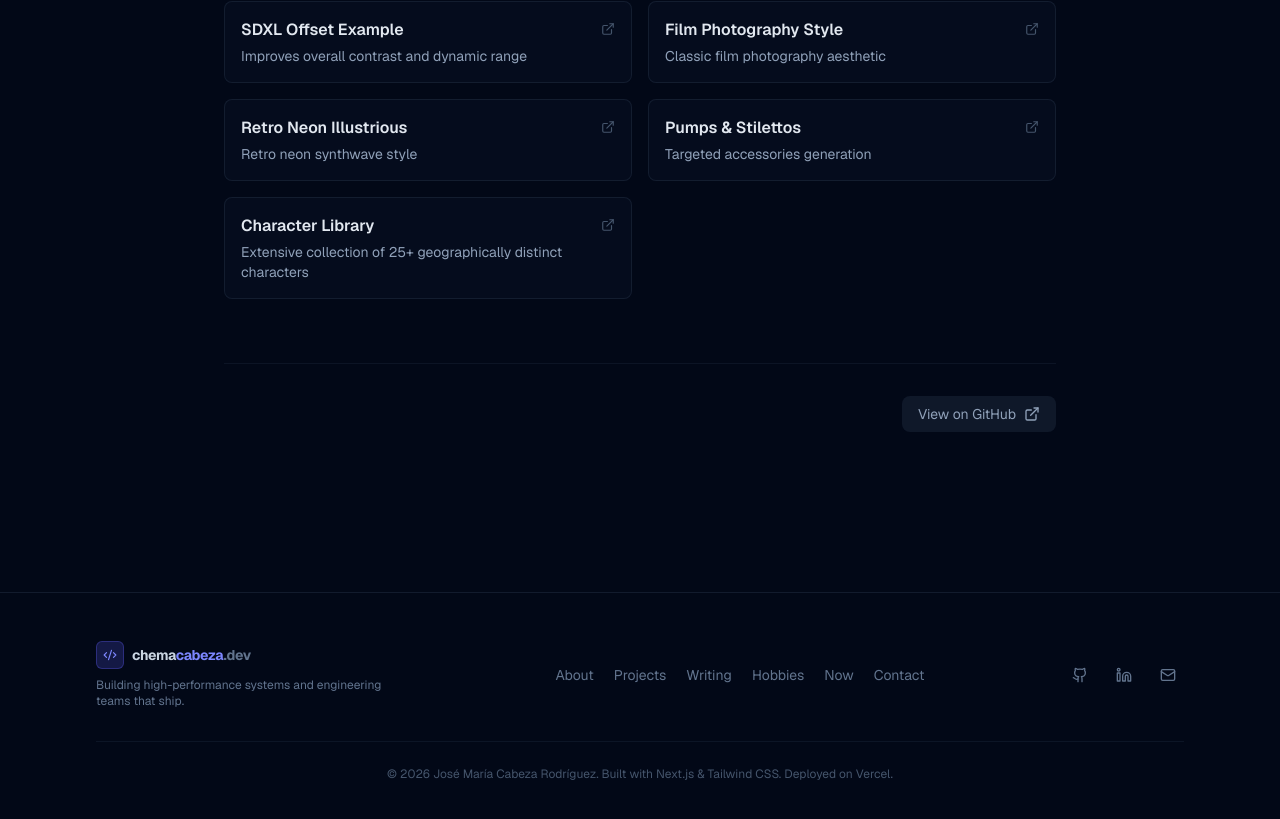
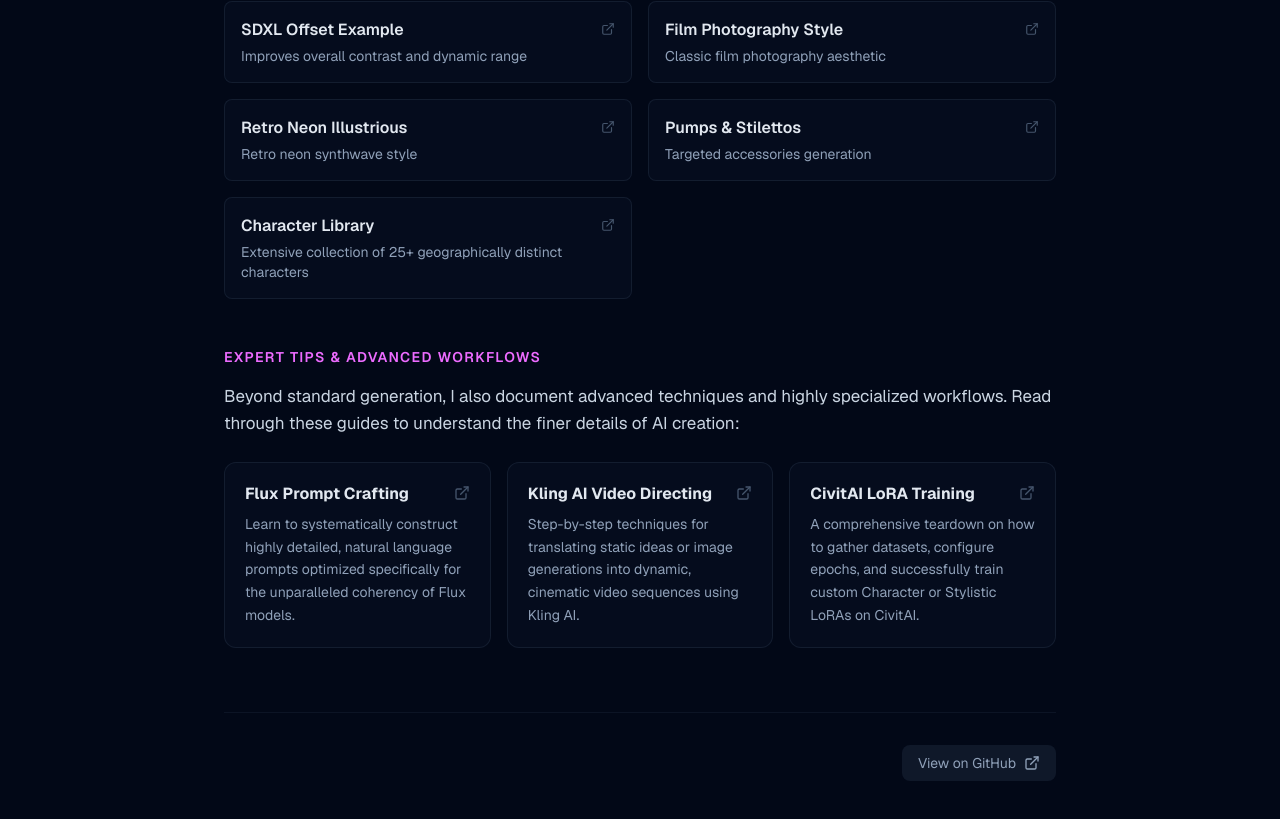
Before and after one commit to chemacabeza/chemacabeza-dev, a Next.js app: page /hobbies in a window 1280 px wide. Shown: the part 1667-2486 px from the top of the page. Built offline with nearby package versions, Linux system fonts and the light colour scheme.

Commit message:
feat: Add Expert Tips & Advanced Workflows guides to hobbies page

```diff
--- a/app/hobbies/page.tsx
+++ b/app/hobbies/page.tsx
@@ -144,6 +144,43 @@
                             </div>
                         </div>
                     </section>
+
+                    <section>
+                        <h2 className="text-sm font-semibold uppercase tracking-widest text-fuchsia-400 mb-4 block">
+                            Expert Tips & Advanced Workflows
+                        </h2>
+                        <p className="text-slate-300 leading-relaxed text-[17px] mb-6">
+                            Beyond standard generation, I also document advanced techniques and highly specialized workflows. Read through these guides to understand the finer details of AI creation:
+                        </p>
+
+                        <div className="grid grid-cols-1 md:grid-cols-3 gap-4">
+                            {[
+                                {
+                                    title: "Flux Prompt Crafting",
+                                    desc: "Learn to systematically construct highly detailed, natural language prompts optimized specifically for the unparalleled coherency of Flux models.",
+                                    url: "https://github.com/chemacabeza/my-github-projects/blob/master/AI-related/courses/ExpertTips_AdvancedWorkflows/Flux_Prompt_Crafter/README.md"
+                                },
+                                {
+                                    title: "Kling AI Video Directing",
+                                    desc: "Step-by-step techniques for translating static ideas or image generations into dynamic, cinematic video sequences using Kling AI.",
+                                    url: "https://github.com/chemacabeza/my-github-projects/blob/master/AI-related/courses/ExpertTips_AdvancedWorkflows/Kling_AI_Video_Prompts/README.md"
+                                },
+                                {
+                                    title: "CivitAI LoRA Training",
+                                    desc: "A comprehensive teardown on how to gather datasets, configure epochs, and successfully train custom Character or Stylistic LoRAs on CivitAI.",
+                                    url: "https://github.com/chemacabeza/my-github-projects/blob/master/AI-related/courses/ExpertTips_AdvancedWorkflows/CivitAI_LoRA_Training/README.md"
+                                }
+                            ].map(guide => (
+                                <a key={guide.title} href={guide.url} target="_blank" rel="noopener noreferrer" className="block p-5 rounded-xl border border-slate-800/60 bg-slate-900/30 hover:bg-slate-900/60 hover:border-fuchsia-500/30 transition-all group">
+                                    <div className="flex items-start justify-between gap-2 mb-2">
+                                        <h3 className="font-bold text-slate-200 group-hover:text-fuchsia-300 transition-colors leading-snug">{guide.title}</h3>
+                                        <ExternalLink className="w-4 h-4 text-slate-600 group-hover:text-fuchsia-400 transition-colors flex-shrink-0 mt-0.5" />
+                                    </div>
+                                    <p className="text-sm text-slate-400 leading-relaxed">{guide.desc}</p>
+                                </a>
+                            ))}
+                        </div>
+                    </section>
                 </div>
 
                 {/* Footer Link */}
```
